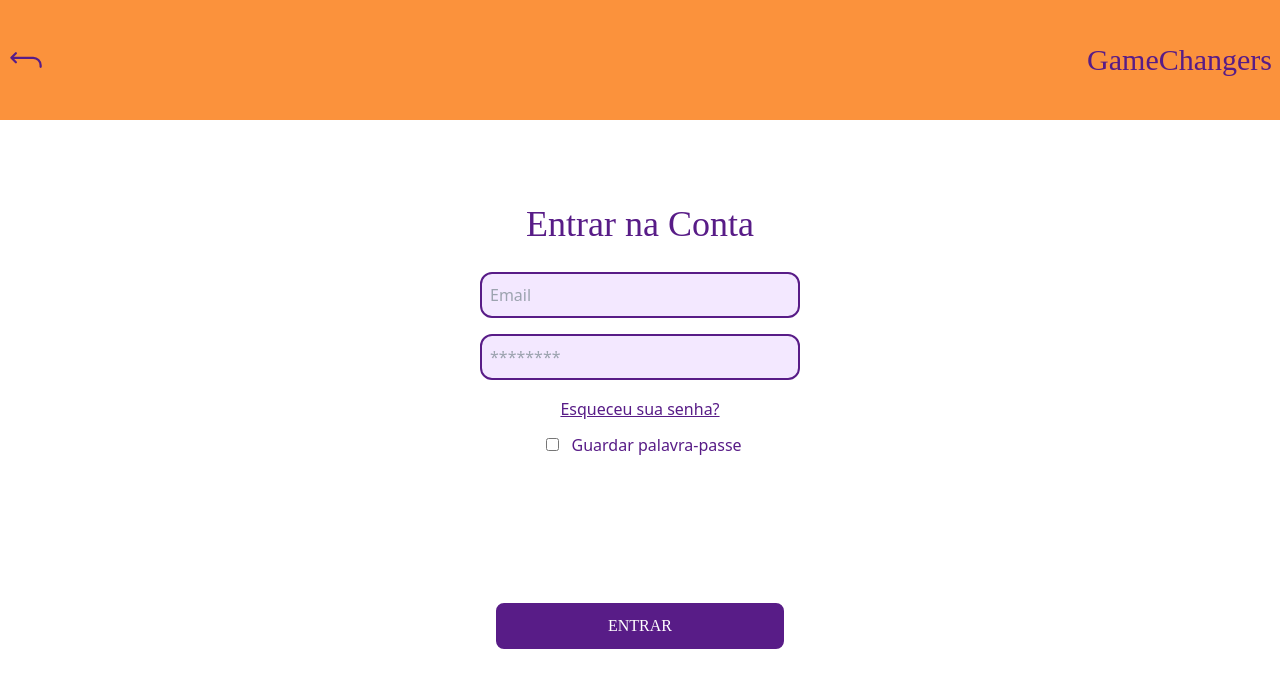
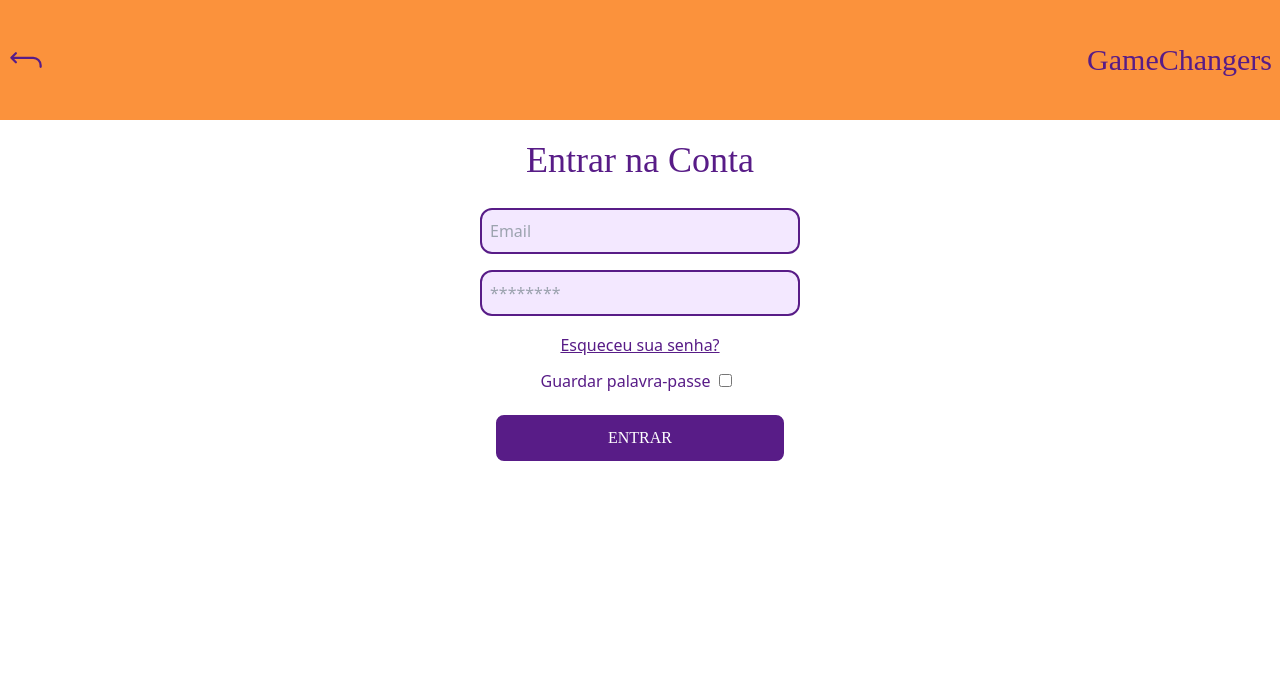
Before and after one commit to Callaxus/GameChangers, a React (Create React App) app in the folder frontend/: page /loginpage in a window 1280 px wide. Shown: the top 688 px of the page. Built offline with nearby package versions, Linux system fonts and the light colour scheme; no server answers; a web font is replaced by a local one.

Commit message:
login page changes  use api.js to connecto to backend

```diff
--- a/frontend/src/components/LoginPage.jsx
+++ b/frontend/src/components/LoginPage.jsx
@@ -3,7 +3,7 @@ import { IoReturnUpBackOutline } from "react-icons/io5";
 import Input from './Input';
 import { useNavigate } from 'react-router-dom';
 import PixelCard from './PixelCard';
-
+import { login } from '../services/api'; // Import login from api.js
 
 export default function LoginPage() {
     const navigate = useNavigate();
@@ -12,34 +12,28 @@ export default function LoginPage() {
 
     const handleLogin = async () => {
         try {
-            const res = await fetch('http://localhost:3000/login', {
-                method: 'POST',
-                headers: { 'Content-Type': 'application/json' },
-                body: JSON.stringify({ email, password })
-            });
-            const data = await res.json();
-            if (!res.ok) throw new Error(data.message);
+            const { data } = await login({ email, password }); //  Call backend login API
+            localStorage.setItem('token', data.token); //  Save JWT token
 
-             localStorage.setItem('token', data.token);
-
-            alert(data.message);
+            alert('Login successful!');
+            navigate('/dashboard'); //  Redirect to dashboard or home
         } catch (err) {
-            alert(err.message);
+            console.error('Login failed:', err.response?.data?.msg || err.message);
+            alert(err.response?.data?.msg || 'Login failed');
         }
     };
 
     return (
         <>
             <div id='seta' className='bg-orange-400 p-2 flex items-center justify-between' style={{ height: '15vh' }}>
-                <button className='text-purple-900 text-4xl' onClick={() => navigate('/') }><IoReturnUpBackOutline /> </button>
+                <button className='text-purple-900 text-4xl' onClick={() => navigate('/')}>
+                    <IoReturnUpBackOutline />
+                </button>
                 <p className='text-purple-900 text-3xl font-bowlby'>GameChangers</p>
             </div>
             <PixelCard variant="purple" className="fixed inset-0">
-            <div
-            id='body'
-            className=" text-purple-900 flex flex-col mt-16 items-center h-screen leading-relaxed">
-                <h2
-                className="font-bowlby text-4xl mt-5 mb-5">
+                <div id='body' className="text-purple-900 flex flex-col items-center h-screen leading-relaxed">
+                    <h2 className="font-bowlby text-4xl mt-5 mb-5">
                         Entrar na Conta
                     </h2>
 
@@ -48,34 +42,40 @@ export default function LoginPage() {
                         type={"email"}
                         placeholder="Email"
                         value={email}
-                onChange={(e) => setEmail(e.target.value)} />
+                        onChange={(e) => setEmail(e.target.value)}
+                    />
 
                     <Input
                         title={"Senha"}
                         type={"password"}
                         placeholder={"********"}
                         value={password}
-                onChange={(e) => setPassword(e.target.value)}/>
+                        onChange={(e) => setPassword(e.target.value)}
+                    />
 
-                <p
-                className='flex p-2 underline hover:decoration-orange-400'>
+                    <p className='flex p-2 underline hover:decoration-orange-400'>
                         Esqueceu sua senha?
                     </p>
 
-                <label for="savePass">
+                    <label htmlFor="savePass">
+                        Guardar palavra-passe
                         <input
                             id="savePass"
-                    className='accent-orange-400 m-2 '
-                    type="checkbox"/>  Guardar palavra-passe
+                            className='p-2 m-2 flex-1 items-center'
+                            type="checkbox"
+                        />
                     </label>
 
                     <button
-                className="mt-36 font-bowlby border-2 border-purple-900 bg-purple-900
+                        className="mt-5 font-bowlby border-2 border-purple-900 bg-purple-900
                         text-white rounded-lg px-20 py-2 m-2 w-72 hover:bg-white
                         hover:text-purple-900 transition-colors"
-                onClick={handleLogin}>
+                        onClick={handleLogin}
+                    >
                         ENTRAR
                     </button>
-            </div></PixelCard>
+                </div>
+            </PixelCard>
         </>
-    );}
+    );
+}
```
Also changed, not shown: frontend/package.json (+4 -3 lines), 1 other file (tests, documents, lock files or other folders). Lines whose indentation alone changed are shown as unchanged.
